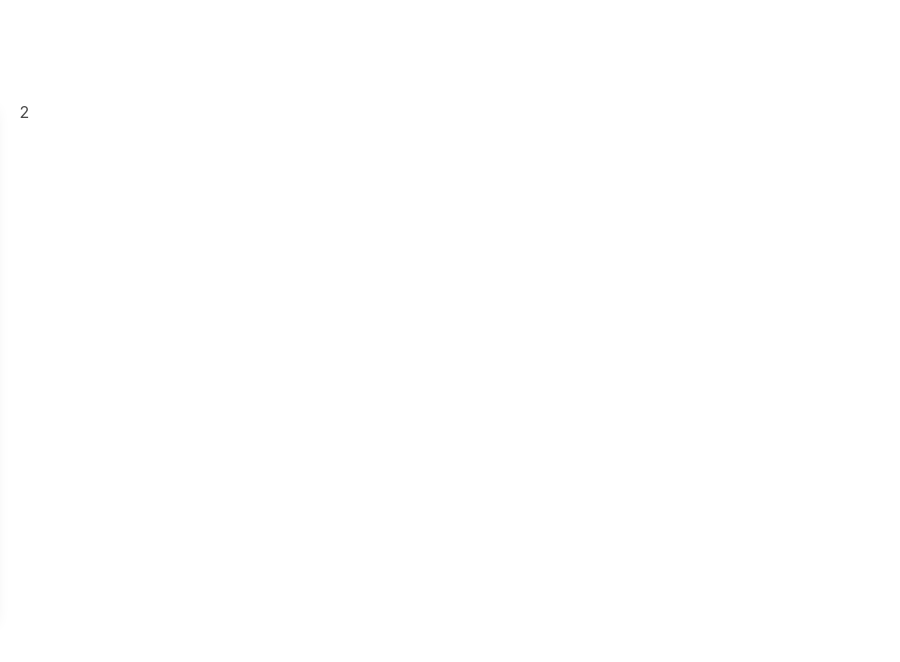
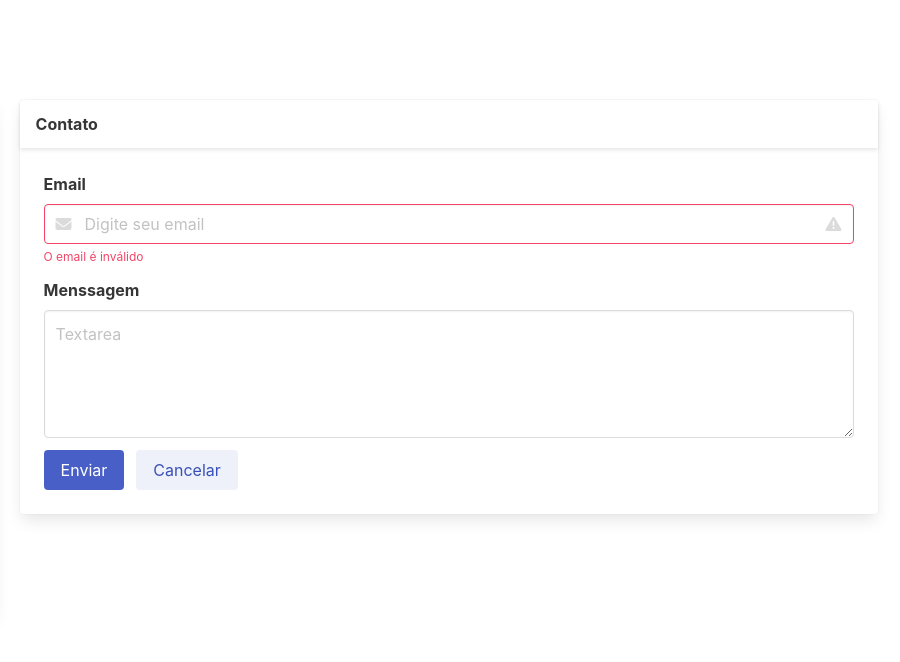
Before and after one commit to savionascimentodev/OneBitCode, a plain HTML site: page Bulma (framework CSS)/contact.html in a window 1280 px wide. Shown: the full height of the page, 380-1280 px from the left. Drawn offline with nearby package versions, Linux system fonts and the light colour scheme.

Commit message:
✨ completed module Bulma

```diff
--- a/Bulma (framework CSS)/contact.html
+++ b/Bulma (framework CSS)/contact.html
@@ -50,7 +50,6 @@
                   <span class="tag is-dark is-medium"> JavaScript Full Stack Developer</span>
                 </div>
               </div>
-
               <div class="content">
                 <p>(65) 996978348</p>
                 <p>savionascimentodev@gmail.com</p>
@@ -60,7 +59,46 @@
             </div>
           </div>
         </div>
-        <div class="column is-9">2</div>
+        <div class="column is-9">
+          <div class="card">
+            <header class="card-header">
+              <p class="card-header-title">
+                Contato
+              </p>
+            </header>
+            <div class="card-content">
+              <div class="content">
+                <div class="field">
+                  <label class="label">Email</label>
+                  <div class="control has-icons-left has-icons-right">
+                    <input class="input is-danger" type="email" placeholder="Digite seu email">
+                    <span class="icon is-small is-left">
+                      <i class="fas fa-envelope"></i>
+                    </span>
+                    <span class="icon is-small is-right">
+                      <i class="fas fa-exclamation-triangle"></i>
+                    </span>
+                  </div>
+                  <p class="help is-danger">O email é inválido</p>
+                </div>
+                <div class="field">
+                  <label class="label">Menssagem</label>
+                  <div class="control">
+                    <textarea class="textarea" placeholder="Textarea"></textarea>
+                  </div>
+                </div>
+                <div class="field is-grouped">
+                  <div class="control">
+                    <button class="button is-link">Enviar</button>
+                  </div>
+                  <div class="control">
+                    <button class="button is-link is-light">Cancelar</button>
+                  </div>
+                </div>
+              </div>
+            </div>
+          </div>
+        </div>
       </div>
     </div>
   </section>
```
Also changed, not shown: Bulma (framework CSS)/style.css (deleted).
